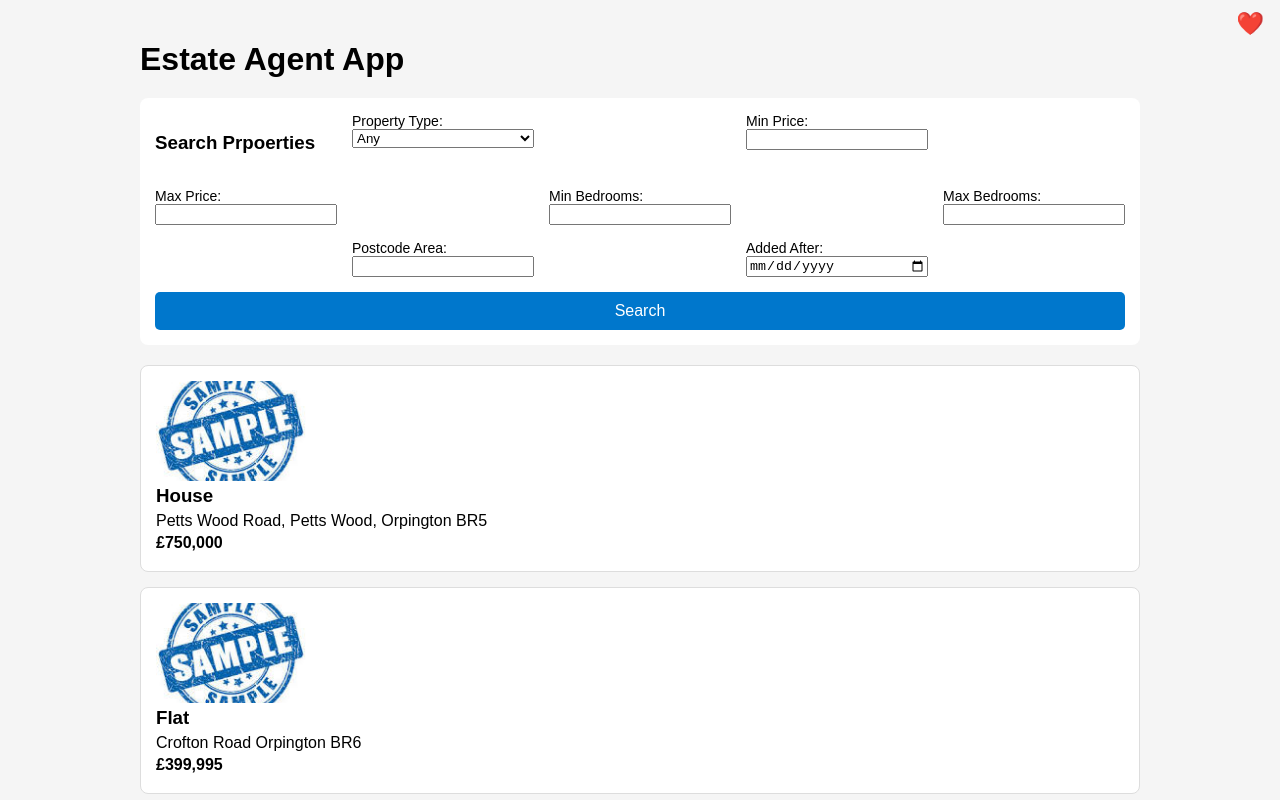
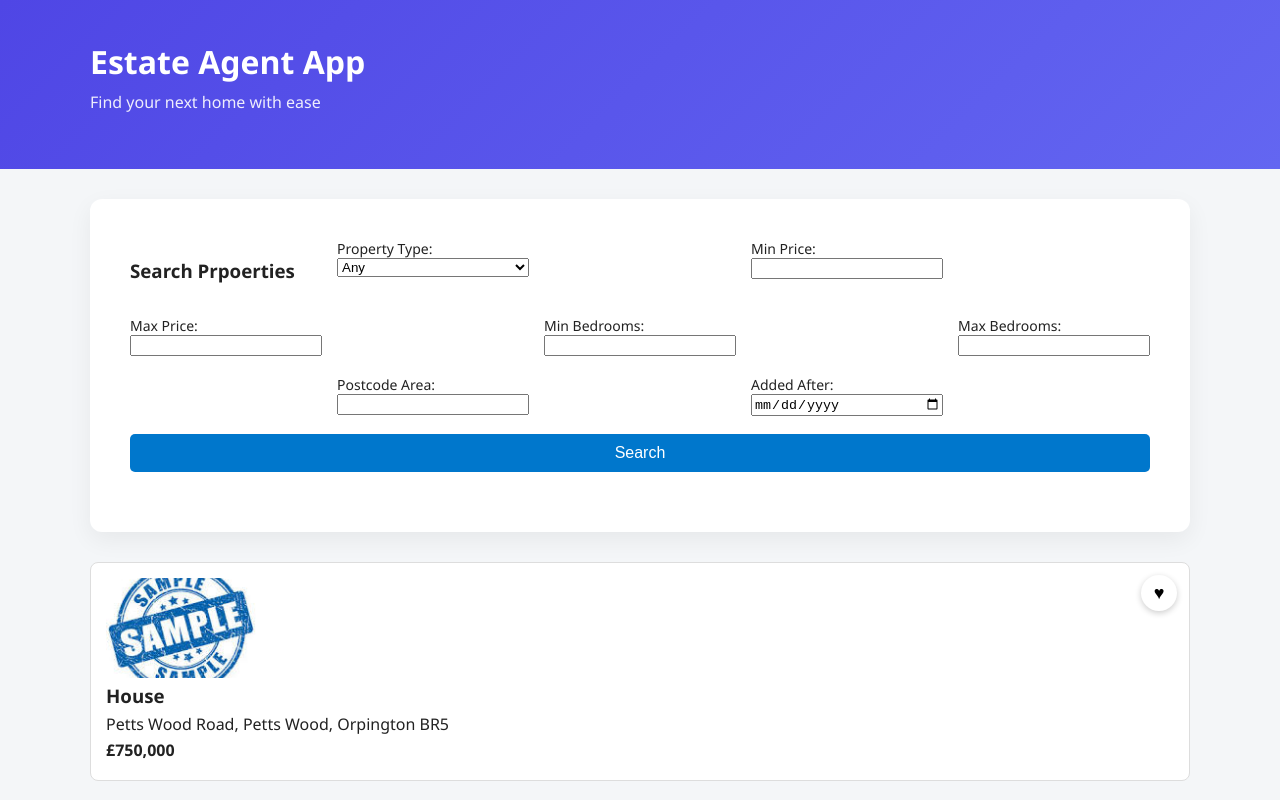
Before and after one commit to RavinduShenal/estate-agent-app, a React (Vite) app: page / in a window 1280 px wide. Shown: the top 800 px of the page. Built offline with nearby package versions, Linux system fonts and the light colour scheme.

Commit message:
adjustments

```diff
--- a/src/App.jsx
+++ b/src/App.jsx
@@ -19,12 +19,14 @@ useEffect(() => {
   localStorage.setItem("favourites", JSON.stringify(favourites));
 }, [favourites]);
 
-const toggleFavourite = (id) => {
-  setFavourites(prev =>
-    prev.includes(id)
-      ? prev.filter(fav => fav !== id)
-      : [...prev, id]
-  );
+const toggleFavourite = (property) => {
+  const exists = favourites.some(fav => fav.id === property.id);
+
+  if (exists) {
+    setFavourites(favourites.filter(fav => fav.id !== property.id));
+  } else {
+    setFavourites([...favourites, property]);
+  }
 };
 
   function handleSearch(criteria) {
@@ -55,7 +57,10 @@ const toggleFavourite = (id) => {
       }
 
       if (criteria.dateFrom) {
-        const propertyDate = new Date(property.added);
+        const propertyDate = new Date(
+          `${property.added.month} ${property.added.day}, ${property.added.year}`
+        );
+
         const selectedDate = new Date(criteria.dateFrom);
 
         if (propertyDate < selectedDate) {
@@ -74,11 +79,20 @@ const toggleFavourite = (id) => {
       <Route
         path="/"
         element={
-          <div className="app-container">
+          <div className="page">
+            <header className="header">
+              <div className="header-content">
                 <h1>Estate Agent App</h1>
+                <p>Find your next home with ease</p>
+              </div>
+            </header>
 
+            <main className="content">
+              <section className="search-section">
                 <SearchForm onSearch={handleSearch} />
+              </section>
 
+              <section className="results-section">
                 {filteredProperties.map(property => (
                   <PropertyCard
                     key={property.id}
@@ -87,6 +101,8 @@ const toggleFavourite = (id) => {
                     toggleFavourite={toggleFavourite}
                   />
                 ))}
+              </section>
+            </main>
           </div>
         }
       />
--- a/src/components/PropertyCard.jsx
+++ b/src/components/PropertyCard.jsx
@@ -2,10 +2,25 @@ import { Link } from "react-router-dom";
 import "../styles/PropertyCard.css";
 
 function PropertyCard({ property, favourites, toggleFavourite }) {
+
   const isFavourite = favourites.includes(property.id);
 
   return (
     <div className="property-card">
+
+      <button
+        type="button"
+        className={`fav-btn ${isFavourite ? "active" : ""}`}
+        onClick={(e) => {
+          e.stopPropagation();
+          e.preventDefault();
+          toggleFavourite(property.id);
+        }}
+      >
+        ♥
+      </button>
+
+      {/* Clickable card content */}
       <Link to={`/property/${property.id}`} className="property-link">
         <img src={property.picture} alt={property.type} />
 
@@ -16,12 +31,6 @@ function PropertyCard({ property, favourites, toggleFavourite }) {
         </div>
       </Link>
 
-      <button
-        className={`fav-btn ${isFavourite ? "active" : ""}`}
-        onClick={() => toggleFavourite(property.id)}
-      >
-        ❤️
-      </button>
     </div>
   );
 }
--- a/src/main.jsx
+++ b/src/main.jsx
@@ -2,6 +2,7 @@ import React from 'react'
 import ReactDOM from 'react-dom/client'
 import { BrowserRouter } from 'react-router-dom';
 import App from './App.jsx'
+import "./styles/layout.css";
 
 ReactDOM.createRoot(document.getElementById('root')).render(
   <React.StrictMode>
--- a/src/styles/PropertyCard.css
+++ b/src/styles/PropertyCard.css
@@ -6,6 +6,7 @@
   background-color: #ffffff;
   border-radius: 8px;
   border: 1px solid #ddd;
+  position: relative;
 }
 
 .property-card img {
@@ -30,13 +31,18 @@
 }
 
 .fav-btn {
-  background: none;
+  position: absolute;
+  top: 12px;
+  right: 12px;
+  z-index: 10;
+  background: white;
   border: none;
-  font-size: 22px;
+  border-radius: 50%;
+  width: 36px;
+  height: 36px;
+  font-size: 18px;
   cursor: pointer;
-  position: absolute;
-  top: 10px;
-  right: 10px;
+  box-shadow: 0 2px 6px rgba(0,0,0,0.2);
 }
 
 .fav-btn.active {
--- /dev/null
+++ b/src/styles/layout.css
@@ -0,0 +1,57 @@
+/* Reset-ish */
+body {
+  margin: 0;
+  font-family: "Segoe UI", Tahoma, sans-serif;
+  background-color: #f4f6f8;
+  color: #222;
+}
+
+/* Page wrapper */
+.page {
+  min-height: 100vh;
+}
+
+/* Header / Hero */
+.header {
+  background: linear-gradient(135deg, #4f46e5, #6366f1);
+  color: white;
+  padding: 40px 20px;
+}
+
+.header-content {
+  max-width: 1100px;
+  margin: auto;
+}
+
+.header h1 {
+  margin: 0;
+  font-size: 32px;
+}
+
+.header p {
+  margin-top: 8px;
+  opacity: 0.9;
+}
+
+/* Main content area */
+.content {
+  max-width: 1100px;
+  margin: auto;
+  padding: 30px 20px;
+}
+
+/* Search section card */
+.search-section {
+  background: white;
+  padding: 25px;
+  border-radius: 12px;
+  margin-bottom: 30px;
+  box-shadow: 0 8px 24px rgba(0, 0, 0, 0.06);
+}
+
+/* Results section */
+.results-section {
+  display: grid;
+  grid-template-columns: 1fr;
+  gap: 20px;
+}
```
Lines whose indentation alone changed are shown as unchanged.
